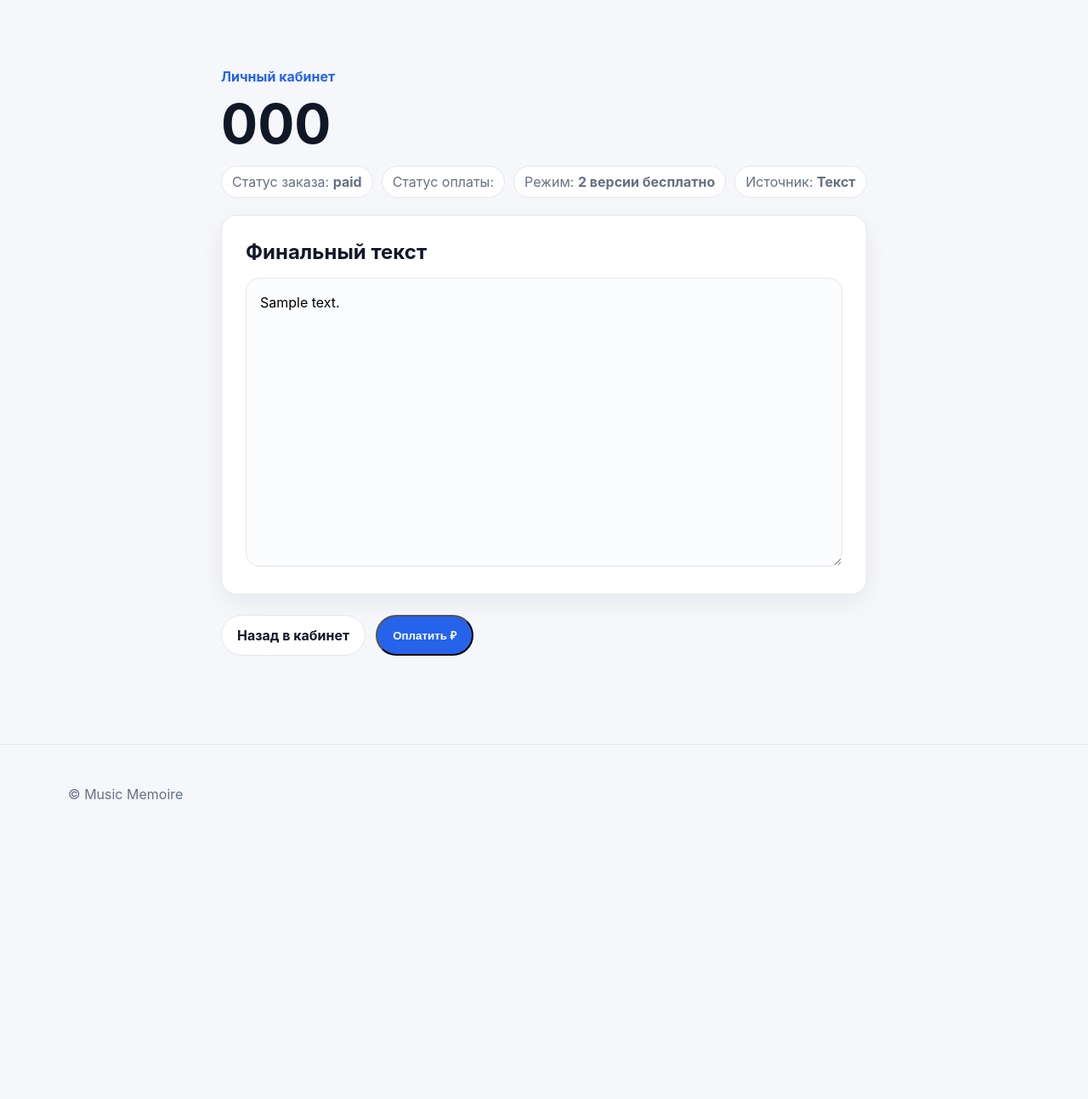
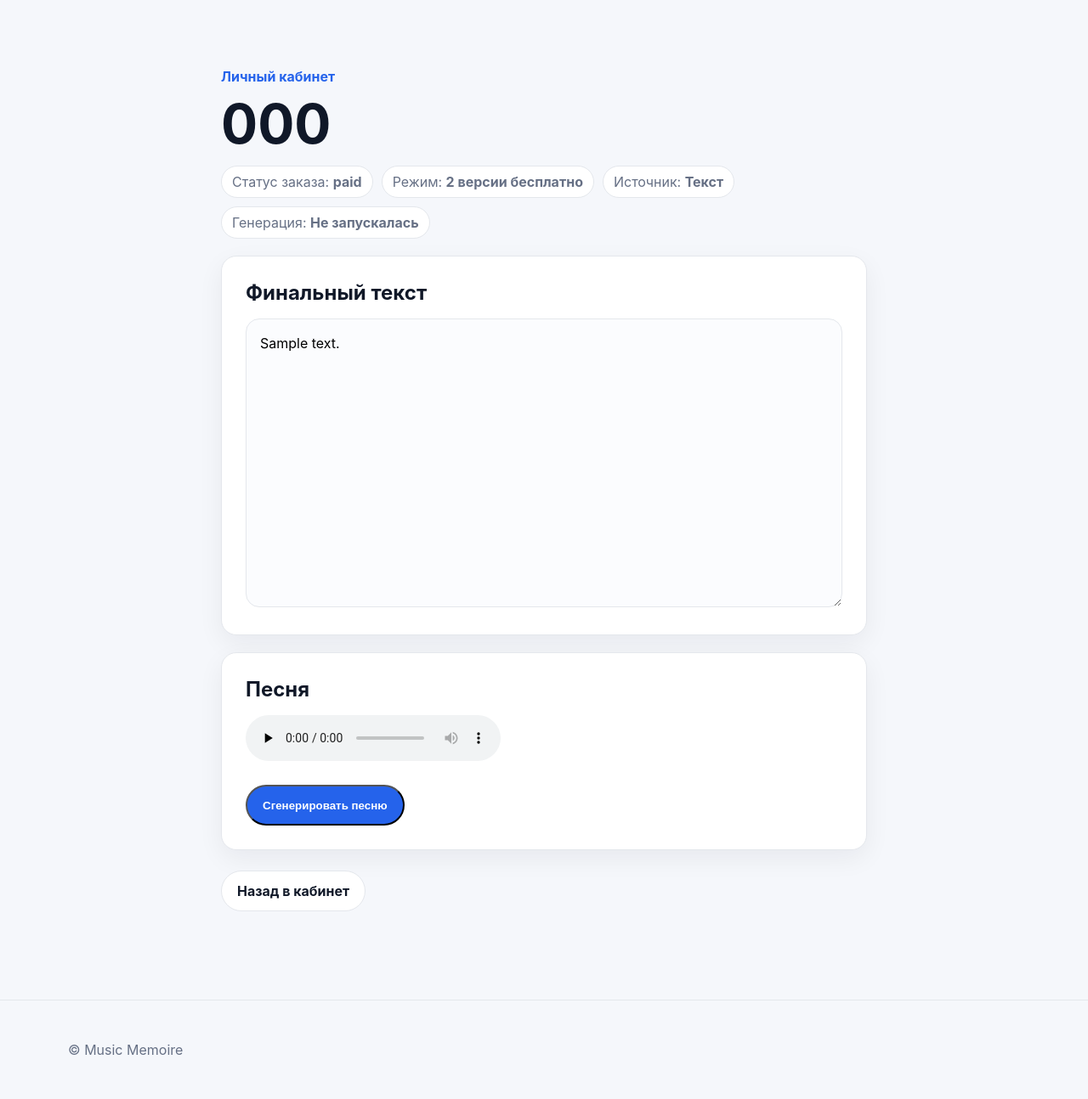
Before and after one commit to mikhailantonovdigital-dev/musicmemoire-web, a FastAPI app: page /account/orders/1 in a window 1280 px wide. Shown: the part 73-1367 px from the top of the page at 85% size. Before the commit the page ends 1014 px from the top, so only its background shows below. Run offline with FastAPI, Linux system fonts and the light colour scheme; the visitor is signed in with stand-in values (Sample User, id 1); tables that the repository leaves empty hold one stand-in row (values such as "Sample post"); parts of the project's set-up code (start-up, migrations or seed data) failed here and were passed over; some libraries are stand-ins or nearby versions.

Commit message:
Update order_detail.html

```diff
--- a/app/templates/account/order_detail.html
+++ b/app/templates/account/order_detail.html
@@ -8,35 +8,52 @@
 
     <div class="step-meta">
       <span>Статус заказа: <strong>{{ order.status }}</strong></span>
-      <span>Статус оплаты: <strong>{{ payment_status_label }}</strong></span>
       <span>Режим: <strong>{{ "Свой текст" if order.lyrics_mode == "custom" else "2 версии бесплатно" }}</strong></span>
       <span>Источник: <strong>{{ "Голос" if order.story_source == "voice" else "Текст" }}</strong></span>
+      <span>Генерация: <strong>{{ song_status_label }}</strong></span>
     </div>
-
-    {% if latest_payment and latest_payment.status == 'succeeded' %}
-      <div class="notice notice-success">
-        Оплата успешно получена.
-      </div>
-    {% endif %}
-
-    {% if latest_payment and latest_payment.status == 'canceled' %}
-      <div class="notice notice-warning">
-        Предыдущая попытка оплаты не завершилась.
-      </div>
-    {% endif %}
 
     <div class="form-card">
       <h2 class="form-title">Финальный текст</h2>
       <textarea class="textarea textarea-readonly" readonly>{{ order.final_lyrics_text or "Финальный текст пока не сохранён." }}</textarea>
     </div>
 
+    <div class="form-card" style="margin-top: 20px;">
+      <h2 class="form-title">Песня</h2>
+
+      {% if latest_song and latest_song.audio_url %}
+        <audio class="audio-player" controls preload="none" src="{{ latest_song.audio_url }}"></audio>
+      {% elif latest_song and song_is_ready and suno_stub_mode %}
+        <p class="muted">Заглушка Suno отработала успешно. Реальный аудиофайл подключим следующим этапом.</p>
+      {% elif latest_song and song_is_running %}
+        <p class="muted">Задача уже запущена. Можно открыть страницу статуса и дождаться завершения.</p>
+      {% elif latest_song and song_is_failed %}
+        <p class="muted">Прошлая попытка завершилась ошибкой. Запусти повторно.</p>
+      {% else %}
+        <p class="muted">Генерация песни ещё не запускалась.</p>
+      {% endif %}
+
+      <div class="form-actions">
+        {% if latest_song and song_is_running %}
+          <a href="/songs/status?job={{ latest_song.public_id }}" class="btn btn-primary">Открыть статус</a>
+        {% elif latest_song and song_is_failed %}
+          <form method="post" action="/songs/retry/{{ latest_song.public_id }}">
+            <button type="submit" class="btn btn-primary">Повторить генерацию</button>
+          </form>
+        {% elif latest_song and song_is_ready %}
+          <a href="/songs/status?job={{ latest_song.public_id }}" class="btn btn-primary">Открыть результат</a>
+        {% elif can_start_song %}
+          <form method="post" action="/songs/start/{{ order.public_id }}">
+            <button type="submit" class="btn btn-primary">Сгенерировать песню</button>
+          </form>
+        {% else %}
+          <span class="btn btn-secondary">Генерация после оплаты</span>
+        {% endif %}
+      </div>
+    </div>
+
     <div class="form-actions">
       <a href="/account/" class="btn btn-secondary">Назад в кабинет</a>
-      {% if not latest_payment or latest_payment.status != 'succeeded' %}
-        <form method="post" action="/checkout/start/{{ order.public_id }}">
-          <button type="submit" class="btn btn-primary">Оплатить {{ price_rub }} ₽</button>
-        </form>
-      {% endif %}
     </div>
   </div>
 </section>
```
